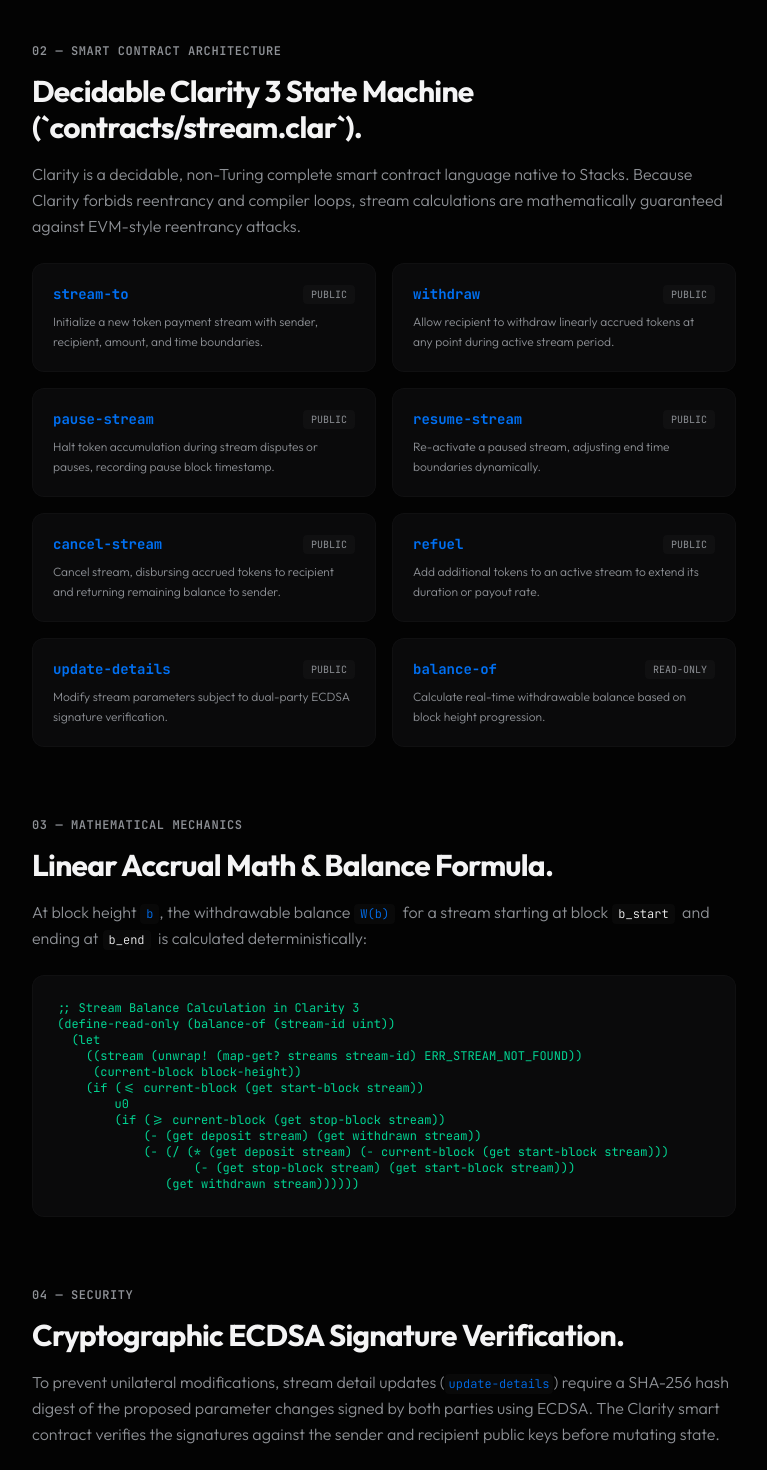
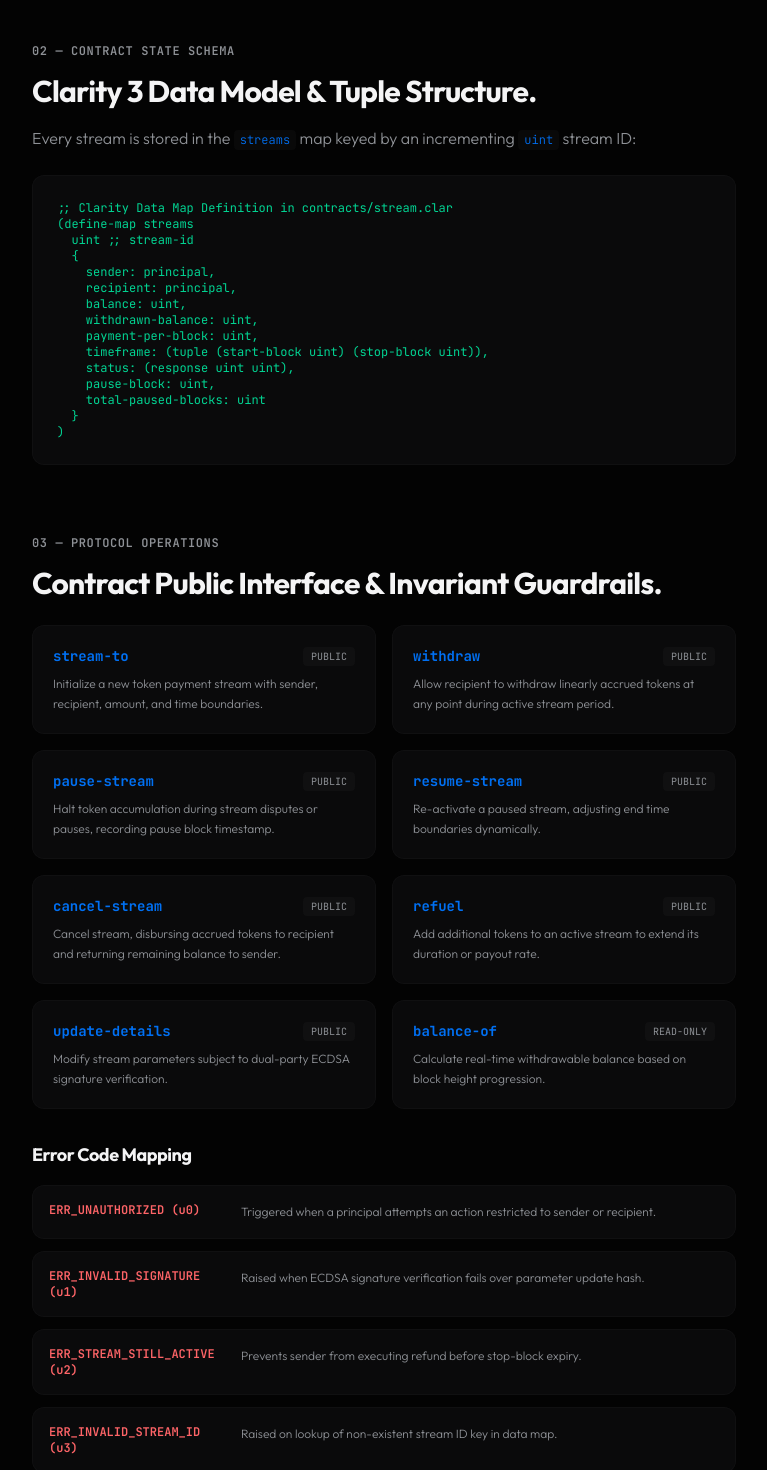
Before and after one commit to motunmarteen/webMuse, a Next.js app: page /case-study/stacks-token-streaming in a window 1280 px wide. Shown: the part 1260-2730 px from the top of the page, without its empty margins (256-1023 px from the left). Built offline with nearby package versions, Linux system fonts and the light colour scheme.

Commit message:
docs(case-study): expand Stacks Token Streaming, AMM DEX, and Block Explorer case studies with real Clarity code, DDL contracts, and decoder logic

```diff
--- a/src/app/case-study/stacks-amm-dex/page.tsx
+++ b/src/app/case-study/stacks-amm-dex/page.tsx
@@ -13,6 +13,8 @@ import {
   CheckCircle2,
   Lock,
   Zap,
+  Database,
+  Code,
 } from "lucide-react";
 
 export const metadata: Metadata = {
@@ -28,12 +30,22 @@ const STACK_TABLE = [
   { layer: "Contract Testing", tech: "Clarinet · Vitest", why: "Simulated Stacks blockchain environment verifying pool creation, liquidity minting, and swap slippage" },
 ];
 
+const ERROR_CODES = [
+  { code: "ERR_POOL_ALREADY_EXISTS (u200)", desc: "Pool already exists for the given pair of SIP-010 tokens and fee tier." },
+  { code: "ERR_INCORRECT_TOKEN_ORDERING (u201)", desc: "Enforces lexicographical principal ordering (token-0 < token-1) to avoid duplicate reciprocal pools." },
+  { code: "ERR_INSUFFICIENT_LIQUIDITY_MINTED (u202)", desc: "Initial liquidity deposit does not meet the MINIMUM_LIQUIDITY (u1000) threshold." },
+  { code: "ERR_INSUFFICIENT_LIQUIDITY_OWNED (u203)", desc: "Provider does not own enough LP tokens to execute requested withdrawal." },
+  { code: "ERR_INSUFFICIENT_INPUT_AMOUNT (u205)", desc: "Swap input token amount is zero or below minimum execution amount." },
+  { code: "ERR_INSUFFICIENT_LIQUIDITY_FOR_SWAP (u206)", desc: "Pool reserves are lower than requested swap output amount." },
+];
+
 const AMM_FUNCTIONS = [
   { func: "create-pool", type: "public", purpose: "Initialize a new trading pool between two SIP-010 tokens with initial liquidity deposit." },
   { func: "add-liquidity", type: "public", purpose: "Deposit proportional token reserves into pool, minting LP tokens to liquidity provider." },
   { func: "remove-liquidity", type: "public", purpose: "Burn LP tokens to redeem proportional underlying token reserves plus accumulated 0.3% fees." },
   { func: "swap-exact-tokens-for-tokens", type: "public", purpose: "Execute token swap along x*y=k curve with minimum output amount slippage protection." },
   { func: "get-reserves", type: "read-only", purpose: "Query current token reserves and pool invariant for exact price impact calculation." },
+  { func: "get-pool-id", type: "read-only", purpose: "Compute 20-byte SHA-160 hash of token-0, token-1, and fee as unique pool identifier." },
 ];
 
 const METRICS = [
@@ -153,16 +165,53 @@ export default function StacksAmmDexCaseStudyPage() {
             </div>
           </section>
 
+          {/* Clarity Token Traits & Ordering */}
+          <section>
+            <span className="text-xs font-semibold uppercase font-mono text-text-muted tracking-wider">02 — Contract Architecture</span>
+            <h2 className="text-2xl md:text-3xl font-bold text-text-title tracking-tight mt-3">
+              SIP-010 Trait Implementation & Token Ordering.
+            </h2>
+            <p className="text-text-muted font-light mt-4 leading-relaxed">
+              To prevent duplicate pools for reciprocal pairs (e.g. STX/ALEX vs ALEX/STX), the contract enforces lexicographical principal sorting
+              by comparing consensus buffers before pool instantiation:
+            </p>
+
+            <div className="glassmorphism-card rounded-xl p-6 mt-6">
+              <pre className="text-xs font-mono text-emerald-400 overflow-x-auto whitespace-pre">
+{`;; SIP-010 Trait & Token Ordering Enforcement in contracts/amm.clar
+(use-trait ft-trait 'SP3FBR2AGK5H9QBDH3EEN6DF8EK8JY7RX8QJ5SVTE.sip-010-trait-ft-standard.sip-010-trait)
+
+(define-private (correct-token-ordering (token-0 principal) (token-1 principal))
+  (let (
+    (token-0-buff (unwrap-panic (to-consensus-buff? token-0)))
+    (token-1-buff (unwrap-panic (to-consensus-buff? token-1)))
+  )
+    (asserts! (< token-0-buff token-1-buff) ERR_INCORRECT_TOKEN_ORDERING)
+    (ok true)
+  )
+)
+
+(define-read-only (get-pool-id (pool-info {token-0: <ft-trait>, token-1: <ft-trait>, fee: uint}))
+  (let (
+    (buff (unwrap-panic (to-consensus-buff? pool-info)))
+  )
+    (hash160 buff)
+  )
+)`}
+              </pre>
+            </div>
+          </section>
+
           {/* Constant Product Math */}
           <section>
-            <span className="text-xs font-semibold uppercase font-mono text-text-muted tracking-wider">02 — Mathematical Model</span>
+            <span className="text-xs font-semibold uppercase font-mono text-text-muted tracking-wider">03 — Mathematical Model</span>
             <h2 className="text-2xl md:text-3xl font-bold text-text-title tracking-tight mt-3">
-              The Constant Product Invariant ($x \cdot y = k$).
+              Constant Product Curve ($x \cdot y = k$) & Swap Pricing.
             </h2>
             <p className="text-text-muted font-light mt-4 leading-relaxed">
-              The pool maintains reserves of Token A (<code className="px-1.5 py-0.5 rounded bg-card-border font-mono text-xs text-electric-blue">x</code>) and Token B
-              (<code className="px-1.5 py-0.5 rounded bg-card-border font-mono text-xs text-electric-blue">y</code>) such that the invariant product
-              <code className="mx-1 px-1.5 py-0.5 rounded bg-card-border font-mono text-xs text-emerald-400">k = x * y</code> remains constant during swaps (minus accumulated 0.3% LP fees):
+              When swapping token input <code className="px-1.5 py-0.5 rounded bg-card-border font-mono text-xs text-electric-blue">dx</code> for output
+              <code className="px-1.5 py-0.5 rounded bg-card-border font-mono text-xs text-electric-blue">dy</code>, a 0.3% liquidity provider fee is deducted
+              (<code className="px-1.5 py-0.5 rounded bg-card-border font-mono text-xs text-emerald-400">dx * 997 / 1000</code>):
             </p>
 
             <div className="glassmorphism-card rounded-xl p-6 mt-6">
@@ -178,11 +227,11 @@ export default function StacksAmmDexCaseStudyPage() {
             </div>
           </section>
 
-          {/* Contract Functions */}
+          {/* Functions & Error Codes */}
           <section>
-            <span className="text-xs font-semibold uppercase font-mono text-text-muted tracking-wider">03 — Smart Contract Functions</span>
+            <span className="text-xs font-semibold uppercase font-mono text-text-muted tracking-wider">04 — Smart Contract Functions</span>
             <h2 className="text-2xl md:text-3xl font-bold text-text-title tracking-tight mt-3">
-              Clarity Smart Contract Interface (`contracts/amm.clar`).
+              Clarity Smart Contract Public Functions & Errors.
             </h2>
 
             <div className="grid grid-cols-1 md:grid-cols-2 gap-4 mt-6">
@@ -198,11 +247,21 @@ export default function StacksAmmDexCaseStudyPage() {
                 </div>
               ))}
             </div>
+
+            <h3 className="text-lg font-bold text-text-title mt-8 tracking-tight">AMM Protocol Error Codes</h3>
+            <div className="grid gap-3 mt-4">
+              {ERROR_CODES.map((err) => (
+                <div key={err.code} className="glassmorphism-card rounded-xl p-4 flex gap-4">
+                  <span className="text-xs font-mono text-red-400 shrink-0 w-52 font-semibold">{err.code}</span>
+                  <p className="text-xs text-text-muted font-light leading-relaxed m-0">{err.desc}</p>
+                </div>
+              ))}
+            </div>
           </section>
 
           {/* Tech Stack */}
           <section>
-            <span className="text-xs font-semibold uppercase font-mono text-text-muted tracking-wider">04 — Technology Stack</span>
+            <span className="text-xs font-semibold uppercase font-mono text-text-muted tracking-wider">05 — Technology Stack</span>
             <h2 className="text-2xl md:text-3xl font-bold text-text-title tracking-tight mt-3">
               Production Tech Stack & Architecture.
             </h2>
@@ -232,7 +291,7 @@ export default function StacksAmmDexCaseStudyPage() {
 
           {/* Verified Metrics */}
           <section>
-            <span className="text-xs font-semibold uppercase font-mono text-text-muted tracking-wider">05 — System Metrics</span>
+            <span className="text-xs font-semibold uppercase font-mono text-text-muted tracking-wider">06 — System Metrics</span>
             <h2 className="text-2xl md:text-3xl font-bold text-text-title tracking-tight mt-3">
               Verified Protocol Metrics.
             </h2>
@@ -254,7 +313,7 @@ export default function StacksAmmDexCaseStudyPage() {
           <span className="text-[10px] font-mono text-text-muted uppercase tracking-wider">
             © {new Date().getFullYear()} WEBMUSE INC. ALL RIGHTS RESERVED.
           </span>
-          <nav aria-label="Legal" className="flex items-center gap-4 text-[10px] font-mono text-text-muted uppercase tracking-widest">
+          <nav aria-label="Legal" className="flex items-label gap-4 text-[10px] font-mono text-text-muted uppercase tracking-widest">
             <Link href="/privacy" className="hover:text-foreground transition-colors">Privacy</Link>
             <Link href="/terms" className="hover:text-foreground transition-colors">Terms</Link>
             <Link href="/status" className="hover:text-foreground transition-colors">Status</Link>
--- a/src/app/case-study/stacks-token-streaming/page.tsx
+++ b/src/app/case-study/stacks-token-streaming/page.tsx
@@ -15,12 +15,14 @@ import {
   ShieldCheck,
   Coins,
   Key,
+  Database,
+  FileCheck,
 } from "lucide-react";
 
 export const metadata: Metadata = {
-  title: "Stacks Token Streaming — Engineering a Decentralized Payroll & Streaming Protocol",
+  title: "Stacks Token Streaming — Engineering a Decentralized Asset Protocol",
   description:
-    "An in-depth engineering breakdown of the Stacks Token Streaming Protocol: real-time asset streaming on Bitcoin Layer 2 using Clarity smart contracts, pause/resume state machines, and cryptographic ECDSA authorization.",
+    "An in-depth engineering case study of the Stacks Token Streaming Protocol: continuous token distribution on Bitcoin Layer 2 using Clarity 3 smart contracts, pause/resume state machines, and cryptographic ECDSA authorization.",
 };
 
 const STACK_TABLE = [
@@ -28,6 +30,15 @@ const STACK_TABLE = [
   { layer: "Frontend UI", tech: "React 19 · TypeScript · Tailwind CSS", why: "Modern Web3 dashboard for stream management, live balance tickers, and signature generation" },
   { layer: "Blockchain SDK", tech: "@stacks/connect · @stacks/transactions", why: "Seamless wallet connection (Leather & Xverse) and cryptographic message signing" },
   { layer: "Testing Suite", tech: "Clarinet · Vitest · TypeScript", why: "Comprehensive unit and integration test suite covering stream creation, pause/resume, and refunds" },
+];
+
+const ERROR_CODES = [
+  { code: "ERR_UNAUTHORIZED (u0)", desc: "Triggered when a principal attempts an action restricted to sender or recipient." },
+  { code: "ERR_INVALID_SIGNATURE (u1)", desc: "Raised when ECDSA signature verification fails over parameter update hash." },
+  { code: "ERR_STREAM_STILL_ACTIVE (u2)", desc: "Prevents sender from executing refund before stop-block expiry." },
+  { code: "ERR_INVALID_STREAM_ID (u3)", desc: "Raised on lookup of non-existent stream ID key in data map." },
+  { code: "ERR_STREAM_ALREADY_PAUSED (u5)", desc: "Blocks duplicate pause calls on an already paused stream state." },
+  { code: "ERR_STREAM_CANCELLED (u6)", desc: "Blocks withdrawal or parameter mutation on a cancelled stream." },
 ];
 
 const CONTRACT_FUNCTIONS = [
@@ -159,16 +170,44 @@ export default function StacksTokenStreamingCaseStudyPage() {
             </div>
           </section>
 
-          {/* Architecture & Clarity */}
+          {/* Clarity Data Model */}
           <section>
-            <span className="text-xs font-semibold uppercase font-mono text-text-muted tracking-wider">02 — Smart Contract Architecture</span>
+            <span className="text-xs font-semibold uppercase font-mono text-text-muted tracking-wider">02 — Contract State Schema</span>
             <h2 className="text-2xl md:text-3xl font-bold text-text-title tracking-tight mt-3">
-              Decidable Clarity 3 State Machine (`contracts/stream.clar`).
+              Clarity 3 Data Model & Tuple Structure.
             </h2>
             <p className="text-text-muted font-light mt-4 leading-relaxed">
-              Clarity is a decidable, non-Turing complete smart contract language native to Stacks. Because Clarity forbids reentrancy and compiler loops,
-              stream calculations are mathematically guaranteed against EVM-style reentrancy attacks.
+              Every stream is stored in the <code className="px-1.5 py-0.5 rounded bg-card-border font-mono text-xs text-electric-blue">streams</code> map
+              keyed by an incrementing <code className="px-1.5 py-0.5 rounded bg-card-border font-mono text-xs text-electric-blue">uint</code> stream ID:
             </p>
+
+            <div className="glassmorphism-card rounded-xl p-6 mt-6">
+              <pre className="text-xs font-mono text-emerald-400 overflow-x-auto whitespace-pre">
+{`;; Clarity Data Map Definition in contracts/stream.clar
+(define-map streams
+  uint ;; stream-id
+  {
+    sender: principal,
+    recipient: principal,
+    balance: uint,
+    withdrawn-balance: uint,
+    payment-per-block: uint,
+    timeframe: (tuple (start-block uint) (stop-block uint)),
+    status: (response uint uint),
+    pause-block: uint,
+    total-paused-blocks: uint
+  }
+)`}
+              </pre>
+            </div>
+          </section>
+
+          {/* Functions & Error Codes */}
+          <section>
+            <span className="text-xs font-semibold uppercase font-mono text-text-muted tracking-wider">03 — Protocol Operations</span>
+            <h2 className="text-2xl md:text-3xl font-bold text-text-title tracking-tight mt-3">
+              Contract Public Interface & Invariant Guardrails.
+            </h2>
 
             <div className="grid grid-cols-1 md:grid-cols-2 gap-4 mt-6">
               {CONTRACT_FUNCTIONS.map((f) => (
@@ -183,54 +222,84 @@ export default function StacksTokenStreamingCaseStudyPage() {
                 </div>
               ))}
             </div>
+
+            <h3 className="text-lg font-bold text-text-title mt-8 tracking-tight">Error Code Mapping</h3>
+            <div className="grid gap-3 mt-4">
+              {ERROR_CODES.map((err) => (
+                <div key={err.code} className="glassmorphism-card rounded-xl p-4 flex gap-4">
+                  <span className="text-xs font-mono text-red-400 shrink-0 w-44 font-semibold">{err.code}</span>
+                  <p className="text-xs text-text-muted font-light leading-relaxed m-0">{err.desc}</p>
+                </div>
+              ))}
+            </div>
           </section>
 
           {/* Mathematical Invariants */}
           <section>
-            <span className="text-xs font-semibold uppercase font-mono text-text-muted tracking-wider">03 — Mathematical Mechanics</span>
+            <span className="text-xs font-semibold uppercase font-mono text-text-muted tracking-wider">04 — Mathematical Mechanics</span>
             <h2 className="text-2xl md:text-3xl font-bold text-text-title tracking-tight mt-3">
-              Linear Accrual Math & Balance Formula.
+              Linear Accrual Math & Balance Implementation.
             </h2>
             <p className="text-text-muted font-light mt-4 leading-relaxed">
-              At block height <code className="px-1.5 py-0.5 rounded bg-card-border font-mono text-xs text-electric-blue">b</code>, the withdrawable balance
-              <code className="mx-1 px-1.5 py-0.5 rounded bg-card-border font-mono text-xs text-electric-blue">W(b)</code> for a stream starting at block
-              <code className="mx-1 px-1.5 py-0.5 rounded bg-card-border font-mono text-xs text-text-title">b_start</code> and ending at
-              <code className="mx-1 px-1.5 py-0.5 rounded bg-card-border font-mono text-xs text-text-title">b_end</code> is calculated deterministically:
+              At current block height <code className="px-1.5 py-0.5 rounded bg-card-border font-mono text-xs text-electric-blue">stacks-block-height</code>,
+              the withdrawable balance for a recipient is calculated deterministically inside the smart contract:
             </p>
 
             <div className="glassmorphism-card rounded-xl p-6 mt-6">
               <pre className="text-xs font-mono text-emerald-400 overflow-x-auto whitespace-pre">
-{`;; Stream Balance Calculation in Clarity 3
-(define-read-only (balance-of (stream-id uint))
-  (let
-    ((stream (unwrap! (map-get? streams stream-id) ERR_STREAM_NOT_FOUND))
-     (current-block block-height))
-    (if (<= current-block (get start-block stream))
+{`;; Actual Clarity Balance Function from stream.clar
+(define-read-only (balance-of (stream-id uint) (user principal))
+  (let (
+    (stream (unwrap! (map-get? streams stream-id) u0))
+    (start-block (get start-block (get timeframe stream)))
+    (stop-block (get stop-block (get timeframe stream)))
+    (current-block stacks-block-height)
+    (payment-per-block (get payment-per-block stream))
+  )
+    (if (is-eq user (get recipient stream))
+      ;; Recipient accrued balance calculation
+      (if (<= current-block start-block)
         u0
-        (if (>= current-block (get stop-block stream))
-            (- (get deposit stream) (get withdrawn stream))
-            (- (/ (* (get deposit stream) (- current-block (get start-block stream)))
-                   (- (get stop-block stream) (get start-block stream)))
-               (get withdrawn stream))))))`}
+        (if (>= current-block stop-block)
+          (- (get balance stream) (get withdrawn-balance stream))
+          (- (* (- current-block start-block) payment-per-block) (get withdrawn-balance stream))
+        )
+      )
+      u0
+    )
+  )
+)`}
               </pre>
             </div>
           </section>
 
           {/* Cryptographic Verification */}
           <section>
-            <span className="text-xs font-semibold uppercase font-mono text-text-muted tracking-wider">04 — Security</span>
+            <span className="text-xs font-semibold uppercase font-mono text-text-muted tracking-wider">05 — Security</span>
             <h2 className="text-2xl md:text-3xl font-bold text-text-title tracking-tight mt-3">
               Cryptographic ECDSA Signature Verification.
             </h2>
             <p className="text-text-muted font-light mt-4 leading-relaxed">
-              To prevent unilateral modifications, stream detail updates (<code className="px-1 py-0.5 rounded bg-card-border font-mono text-xs text-electric-blue">update-details</code>)
-              require a SHA-256 hash digest of the proposed parameter changes signed by both parties using ECDSA. The Clarity smart contract verifies the signatures against the sender and recipient public keys before mutating state.
+              To modify parameters on an active stream (<code className="px-1 py-0.5 rounded bg-card-border font-mono text-xs text-electric-blue">update-details</code>),
+              the caller must present a 65-byte ECDSA signature over the SHA-256 hash digest of the proposed new parameters:
             </p>
+            <div className="glassmorphism-card rounded-xl p-6 mt-6">
+              <pre className="text-xs font-mono text-emerald-400 overflow-x-auto whitespace-pre">
+{`;; SHA-256 Hash Digest & ECDSA Signature Verification
+(define-read-only (hash-stream (stream-id uint) (payment-per-block uint) (timeframe (tuple (start-block uint) (stop-block uint))))
+  (sha256 (unwrap-panic (to-consensus-buff? {stream-id: stream-id, payment-per-block: payment-per-block, timeframe: timeframe})))
+)
+
+(define-read-only (validate-signature (hash (buff 32)) (signature (buff 65)) (signer principal))
+  (is-eq (principal-of? (unwrap! (secp256k1-recover? hash signature) false)) (ok signer))
+)`}
+              </pre>
+            </div>
           </section>
 
           {/* Tech Stack */}
           <section>
-            <span className="text-xs font-semibold uppercase font-mono text-text-muted tracking-wider">05 — Technology Stack</span>
+            <span className="text-xs font-semibold uppercase font-mono text-text-muted tracking-wider">06 — Technology Stack</span>
             <h2 className="text-2xl md:text-3xl font-bold text-text-title tracking-tight mt-3">
               Production Stack & Technical Choices.
             </h2>
@@ -260,7 +329,7 @@ export default function StacksTokenStreamingCaseStudyPage() {
 
           {/* Verified Metrics */}
           <section>
-            <span className="text-xs font-semibold uppercase font-mono text-text-muted tracking-wider">06 — Codebase Metrics</span>
+            <span className="text-xs font-semibold uppercase font-mono text-text-muted tracking-wider">07 — Codebase Metrics</span>
             <h2 className="text-2xl md:text-3xl font-bold text-text-title tracking-tight mt-3">
               Verified Smart Contract Metrics.
             </h2>
```
Also changed, not shown: src/app/case-study/stacks-block-explorer/page.tsx (+49 -13 lines).
